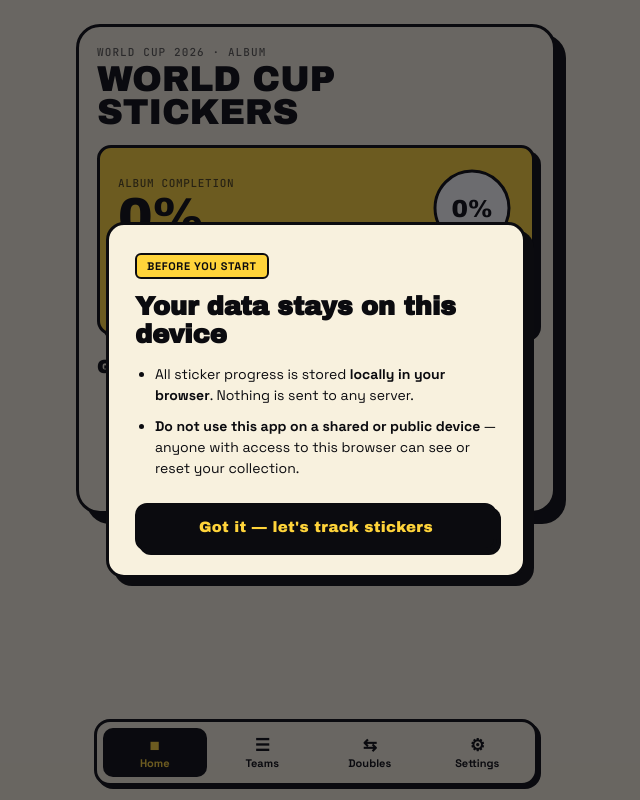
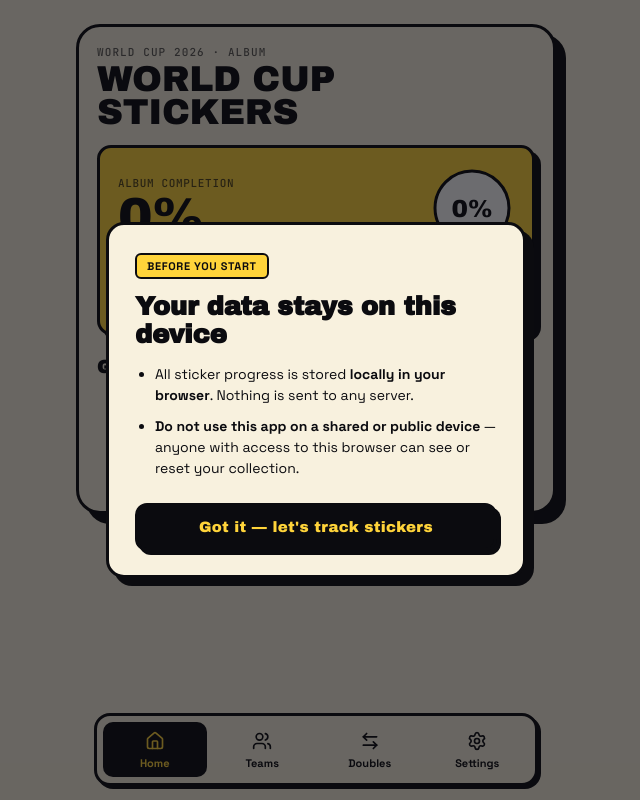
Before and after one commit to vitorpedeo/stickers-tracker, a React (Vite) app: page / in a window 1280 px wide. Shown: the whole page, without its empty margins (324-964 px from the left). Built offline with nearby package versions, Linux system fonts and the light colour scheme.

Commit message:
feat: rework icons

```diff
--- a/package.json
+++ b/package.json
@@ -13,6 +13,7 @@
   "dependencies": {
     "@tanstack/react-query": "^5.100.10",
     "dexie": "^4.4.2",
+    "lucide-react": "^1.16.0",
     "react": "^19.2.0",
     "react-dom": "^19.2.0",
     "react-router-dom": "^7.15.0"
--- a/src/components/AppFrame.tsx
+++ b/src/components/AppFrame.tsx
@@ -1,15 +1,23 @@
-import type { ReactNode } from 'react'
+import { ArrowLeftRight, Home, Settings, Users } from 'lucide-react'
+import type { ComponentType, ReactNode } from 'react'
 import { NavLink } from 'react-router-dom'
 
 type AppFrameProps = {
   children: ReactNode
 }
 
-const navItems = [
-  { to: '/',        label: 'Home',    ico: '■', end: true  },
-  { to: '/teams',   label: 'Teams',   ico: '☰', end: false },
-  { to: '/trade',   label: 'Doubles', ico: '⇆', end: false },
-  { to: '/settings',label: 'Settings',ico: '⚙', end: false },
+type NavItem = {
+  to: string
+  label: string
+  Icon: ComponentType<{ size?: number; strokeWidth?: number }>
+  end: boolean
+}
+
+const navItems: NavItem[] = [
+  { to: '/',         label: 'Home',     Icon: Home,           end: true  },
+  { to: '/teams',    label: 'Teams',    Icon: Users,          end: false },
+  { to: '/trade',    label: 'Doubles',  Icon: ArrowLeftRight, end: false },
+  { to: '/settings', label: 'Settings', Icon: Settings,       end: false },
 ]
 
 export function AppFrame({ children }: AppFrameProps) {
@@ -19,17 +27,19 @@ export function AppFrame({ children }: AppFrameProps) {
         <div className="page-scroll">{children}</div>
       </div>
       <nav className="bottom-nav" aria-label="Primary">
-        {navItems.map((item) => (
+        {navItems.map(({ to, label, Icon, end }) => (
           <NavLink
-            key={item.to}
-            to={item.to}
-            end={item.end}
+            key={to}
+            to={to}
+            end={end}
             className={({ isActive }) =>
               isActive ? 'nav-tab is-active' : 'nav-tab'
             }
           >
-            <span className="nav-tab-ico">{item.ico}</span>
-            <span>{item.label}</span>
+            <span className="nav-tab-ico">
+              <Icon size={20} strokeWidth={2} />
+            </span>
+            <span>{label}</span>
           </NavLink>
         ))}
       </nav>
--- a/src/pwa/ReloadPrompt.tsx
+++ b/src/pwa/ReloadPrompt.tsx
@@ -1,3 +1,4 @@
+import { ArrowUp, X, Zap } from 'lucide-react'
 import { useRegisterSW } from 'virtual:pwa-register/react'
 
 export function ReloadPrompt() {
@@ -21,7 +22,7 @@ export function ReloadPrompt() {
       <div className="pwa-toast" role="alert">
         <div className={`pwa-toast-inner ${offlineReady ? 'pwa-toast-inner--offline' : 'pwa-toast-inner--update'}`}>
           <span className="pwa-toast-icon" aria-hidden="true">
-            {offlineReady ? '⚡' : '↑'}
+            {offlineReady ? <Zap size={16} /> : <ArrowUp size={16} />}
           </span>
           <span className="pwa-toast-msg">
             {offlineReady ? 'Ready offline' : 'Update available'}
@@ -36,7 +37,7 @@ export function ReloadPrompt() {
             </button>
           )}
           <button type="button" className="pwa-toast-close" onClick={close} aria-label="Dismiss">
-            ✕
+            <X size={14} />
           </button>
         </div>
       </div>
```
Also changed, not shown: .claude/launch.json, 1 other file (tests, documents, lock files or other folders).
